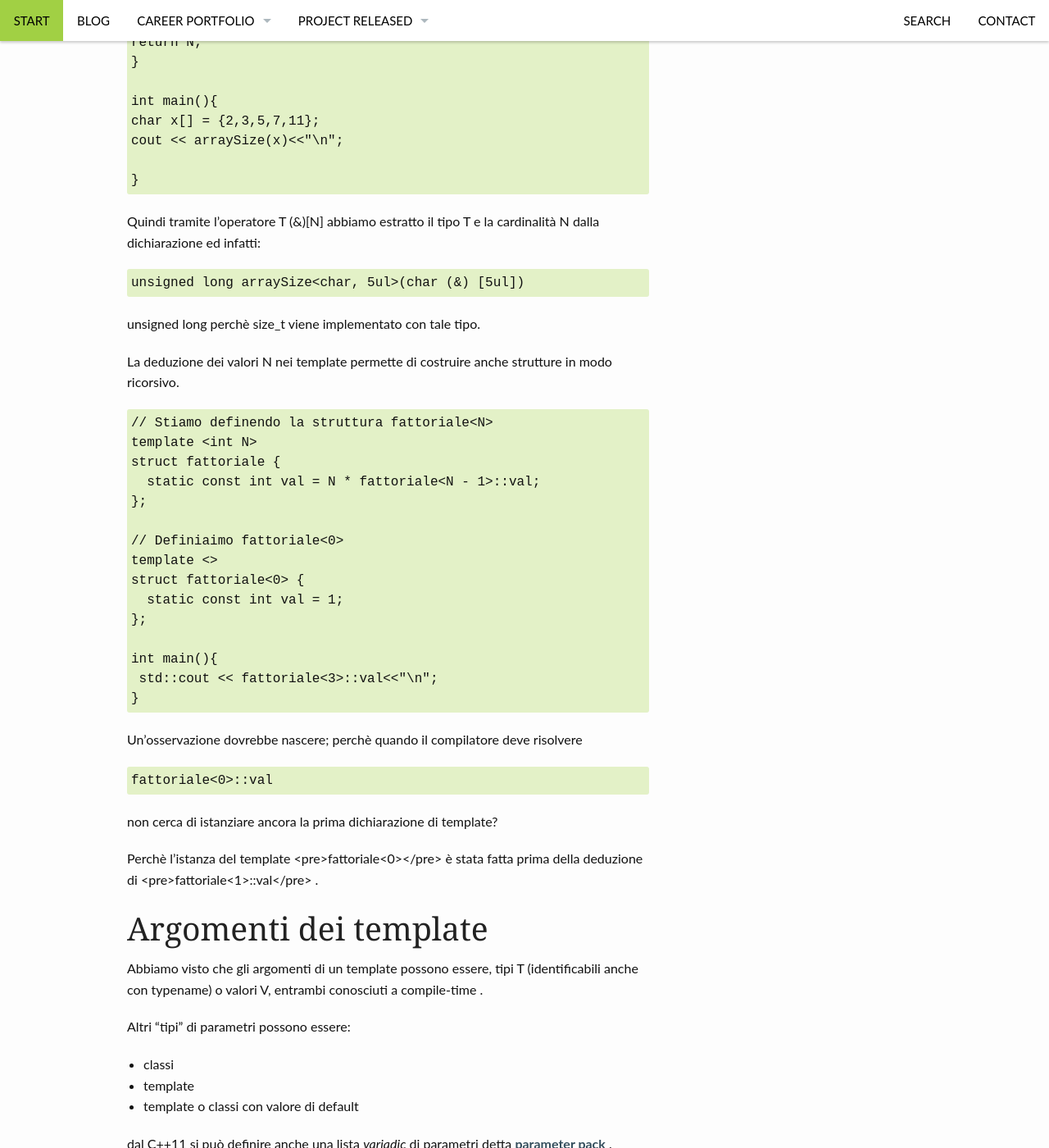
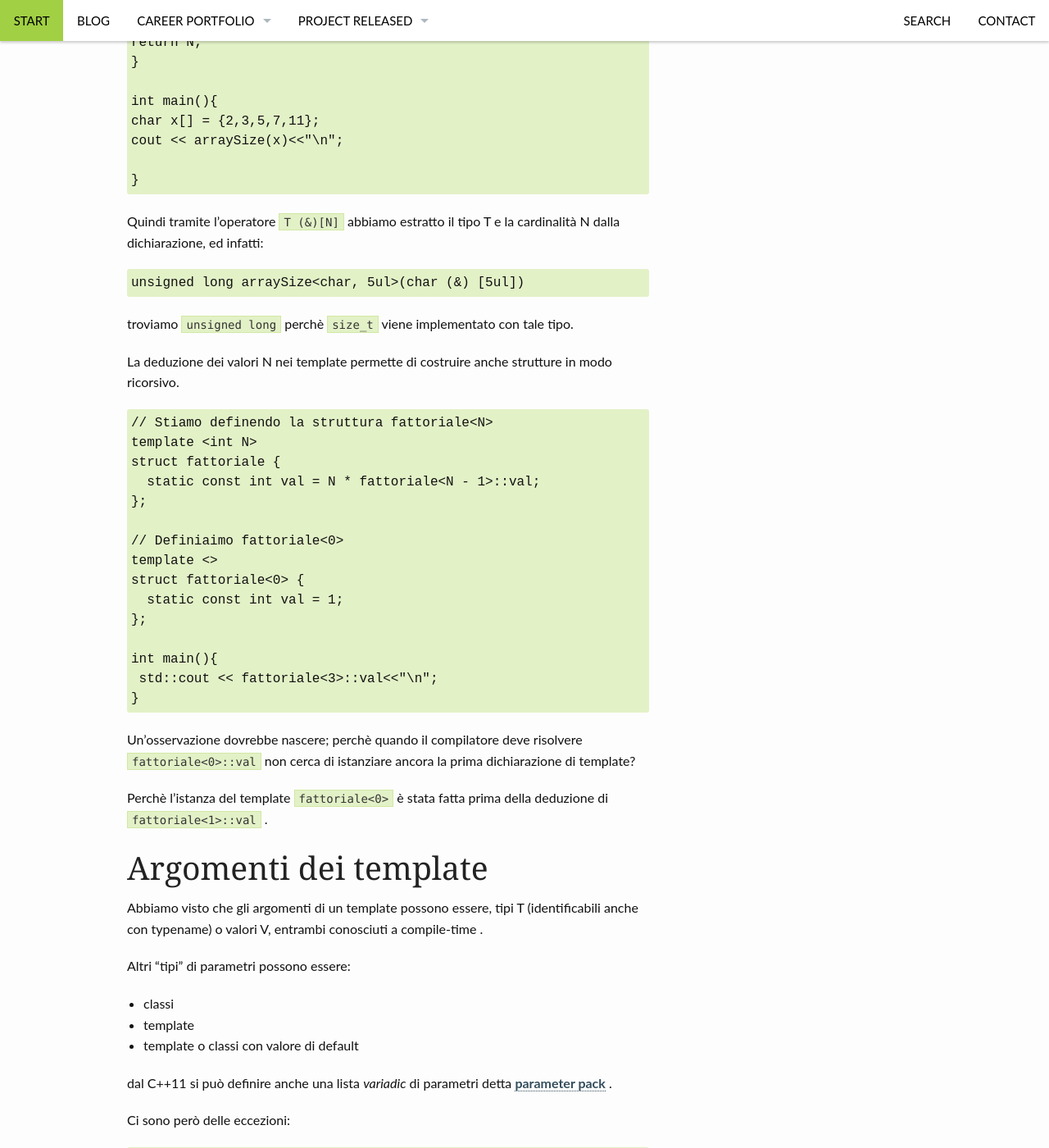
Before and after one commit to nicolarossi/nicolarossi.github.io, a Jekyll site: the page built from _posts/blog/2015-10-15-Elementare Watson.md, in a window 1280 px wide and 1400 px high, scrolled down 3175 px. Shown: the whole window at 82% size. Built offline with Jekyll 4.4.1, drawn with Linux system fonts in a browser that asks for light colours.

Commit message:
Correzione

```diff
--- a/_posts/blog/2015-10-15-Elementare Watson.md
+++ b/_posts/blog/2015-10-15-Elementare Watson.md
@@ -163,13 +163,13 @@ cout &lt;&lt; arraySize(x)&lt;&lt;"\n";
 }
 </pre>
 
-Quindi tramite l'operatore  T (&amp;)[N] abbiamo estratto il tipo T e la cardinalità N dalla dichiarazione ed infatti:
+Quindi tramite l'operatore  <code>T (&amp;)[N]</code> abbiamo estratto il tipo T e la cardinalità N dalla dichiarazione, ed infatti:
 
 <pre>
 unsigned long arraySize&lt;char, 5ul>(char (&) [5ul])
 </pre>
 
-unsigned long perchè size_t viene implementato con tale tipo.
+troviamo <code>unsigned long</code> perchè <code>size_t</code> viene implementato con tale tipo.
 
 La deduzione dei valori N nei template permette di costruire anche strutture in modo ricorsivo.
 
@@ -192,11 +192,11 @@ int main(){
 </pre>
 
 Un'osservazione dovrebbe nascere; perchè quando il compilatore deve risolvere
-<pre>fattoriale&lt;0>::val</pre>
+<code>fattoriale&lt;0>::val</code>
  non cerca di istanziare ancora la prima dichiarazione di template?
 
-Perchè l'istanza del template <pre>fattoriale&lt;0></pre>
-è stata fatta prima della deduzione di <pre>fattoriale&lt;1>::val</pre> .
+Perchè l'istanza del template <code>fattoriale&lt;0></code>
+è stata fatta prima della deduzione di <code>fattoriale&lt;1>::val</code> .
 
 # Argomenti dei template
 
```
